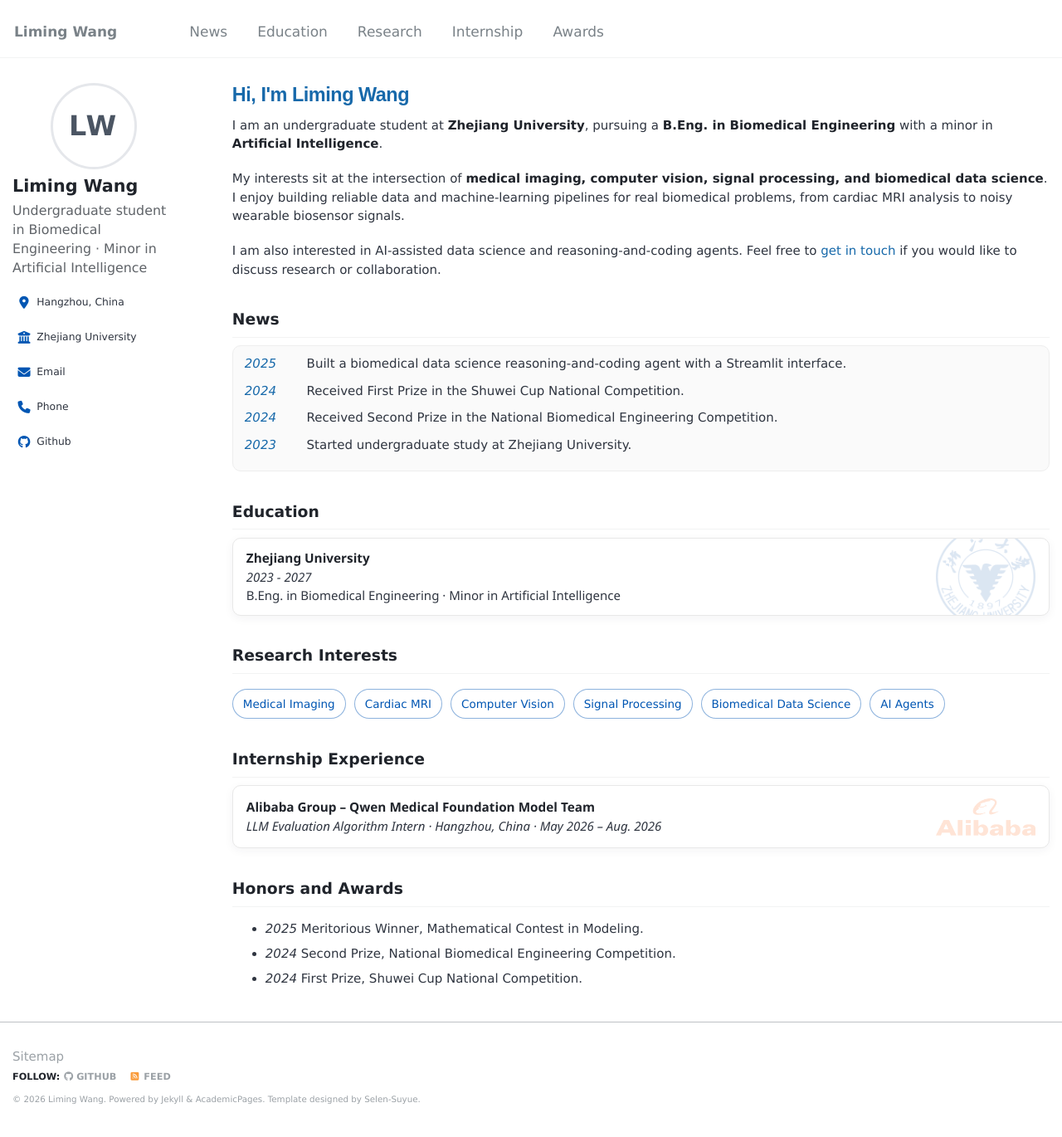
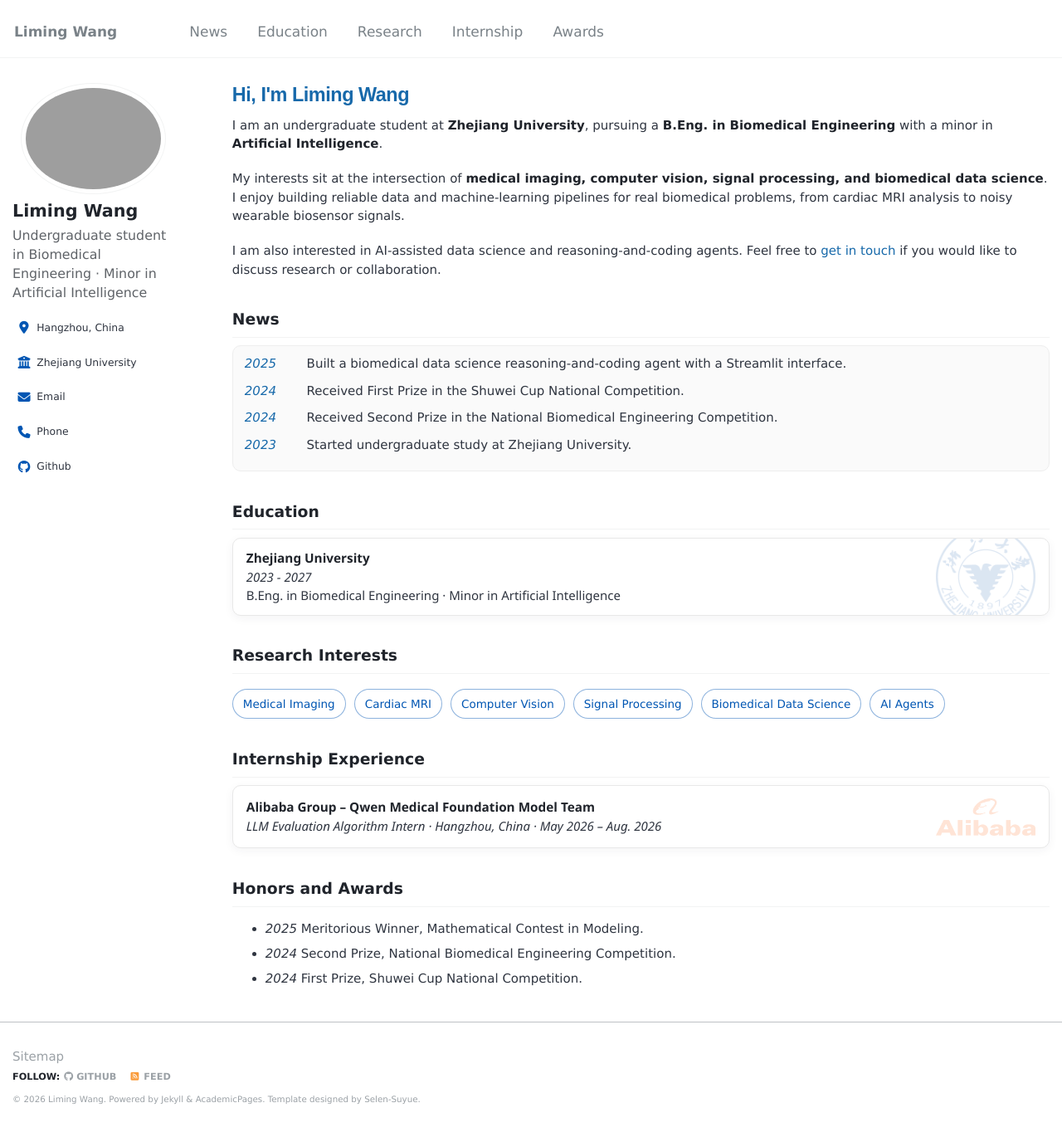
Before and after one commit to wwoozyq/wwoozyq.github.io, a Jekyll site: the page built from _pages/about.md, in a window 1280 px wide and 1400 px high. Shown: the top 1370 px of the window at 83% size. Built offline with Jekyll 4.4.1, drawn with Linux system fonts in a browser that asks for light colours; some web fonts are replaced.

Commit message:
Use provided avatar image

```diff
--- a/_config.yml
+++ b/_config.yml
@@ -8,7 +8,7 @@ baseurl                  : ""
 repository               : "wwoozyq/wwoozyq.github.io"
 
 author:
-  avatar           :
+  avatar           : "avatar.png"
   name             : "Liming Wang"
   pronouns         :
   bio              : "Undergraduate student in Biomedical Engineering · Minor in Artificial Intelligence"
--- a/assets/css/home.css
+++ b/assets/css/home.css
@@ -544,6 +544,10 @@
             letter-spacing: 0.06em;
         }
 
+        .author__avatar::before {
+            display: none;
+        }
+
         .contact-popover {
             position: absolute;
             z-index: 20;
```
Also changed, not shown: _pages/about.md (+1 -1 lines), 1 other file.
